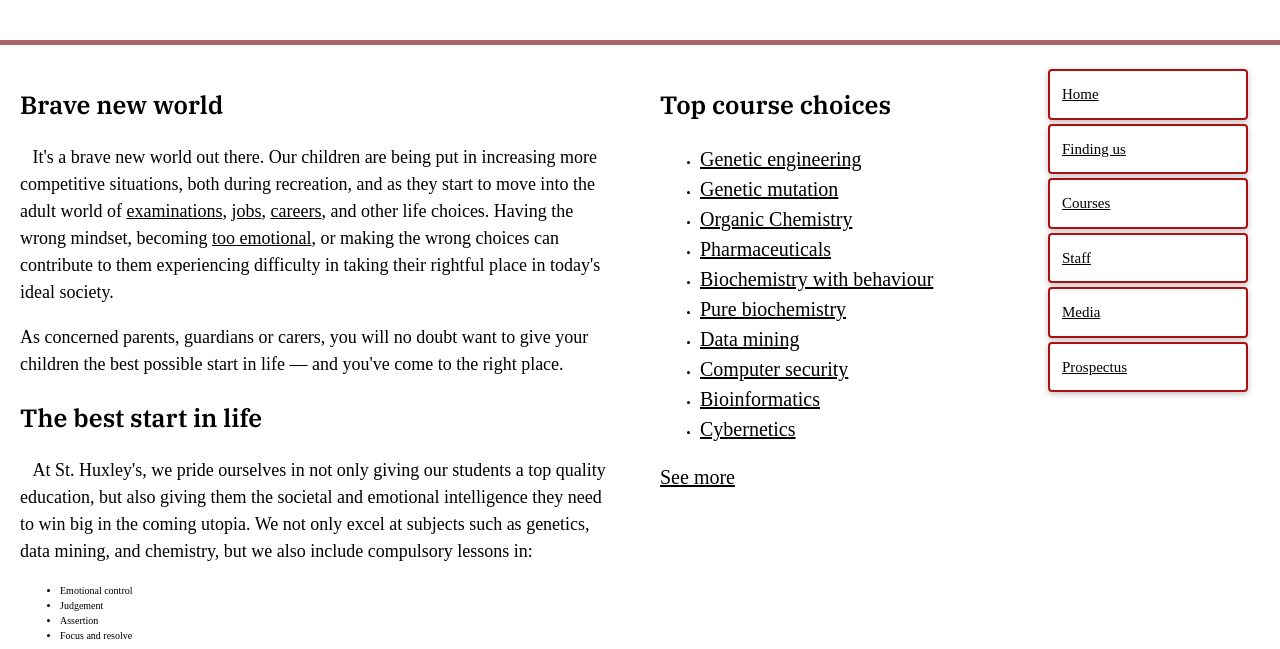
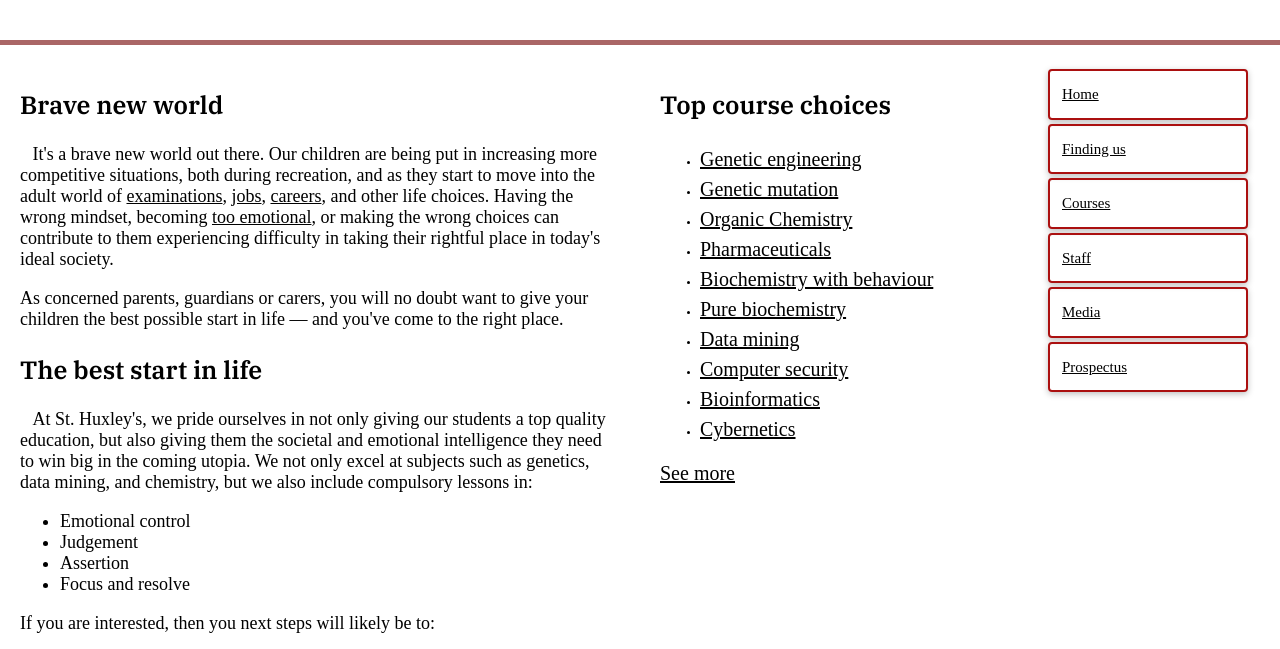
Before and after one commit to mdwhite365-ops/type-setting, a plain HTML site: page index.html in a window 1280 px wide. Shown: the part 104-753 px from the top of the page. Drawn offline with Linux system fonts and the light colour scheme.

Commit message:
better choices

```diff
--- a/style.css
+++ b/style.css
@@ -79,7 +79,7 @@ section h2+p {
 }
 
 p {
-
+    line-height: normal;
     font-size: 18px;
 }
 
@@ -154,6 +154,7 @@ aside a {
     font-size: 20px;
 }
 
-section ul+li {
-    font-size: 12px;
+section li {
+    font-size: 18px;
+    line-height: normal;
 }
```
